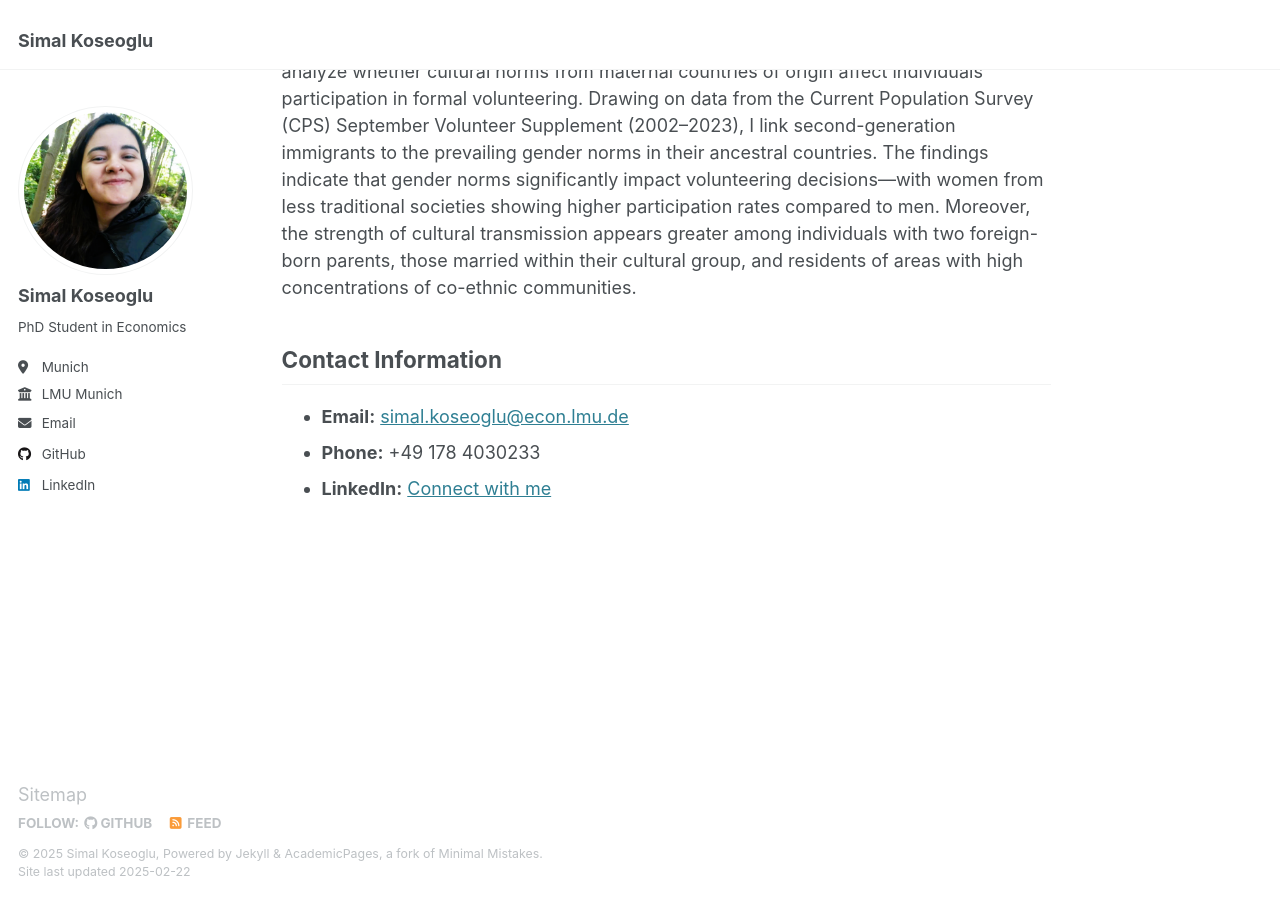
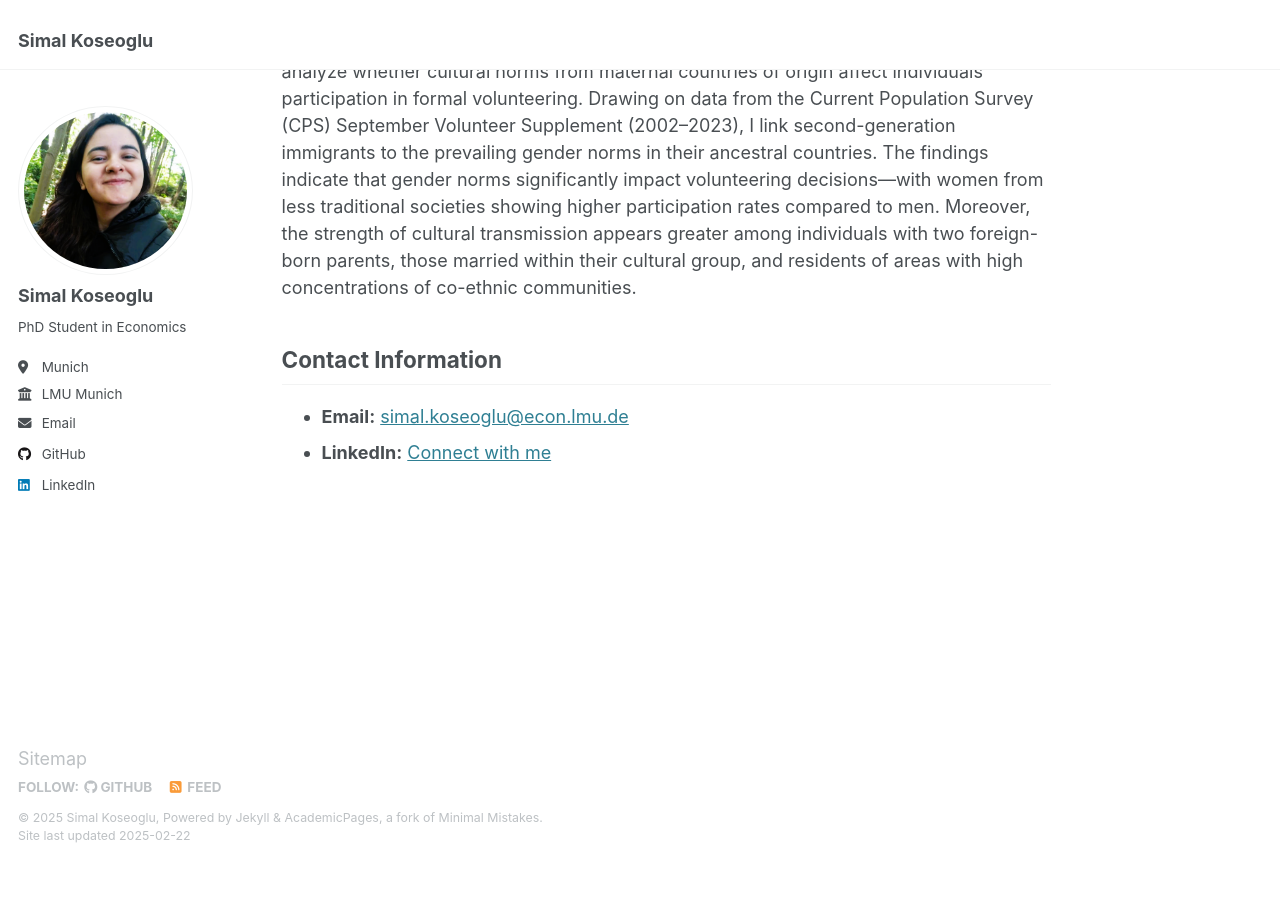
Before and after one commit to simalkoseoglu/simalkoseoglu.com, a Jekyll site: the page built from _pages/about.md, in a window 1280 px wide and 900 px high, scrolled down 580 px. Built offline with Jekyll 4.4.1, drawn with Linux system fonts in a browser that asks for light colours; after the commit the page ends 1444 px from its top, so only the background shows below that.

Commit message:
Update about.md

```diff
--- a/_pages/about.md
+++ b/_pages/about.md
@@ -22,5 +22,4 @@ This paper examines how gender norms influence the gender gap in volunteerism am
 ## Contact Information
 
 - **Email:** [simal.koseoglu@econ.lmu.de](mailto:simal.koseoglu@econ.lmu.de)
-- **Phone:** +49 178 4030233
 - **LinkedIn:** [Connect with me](https://www.linkedin.com/in/koseoglusimal/)
```
